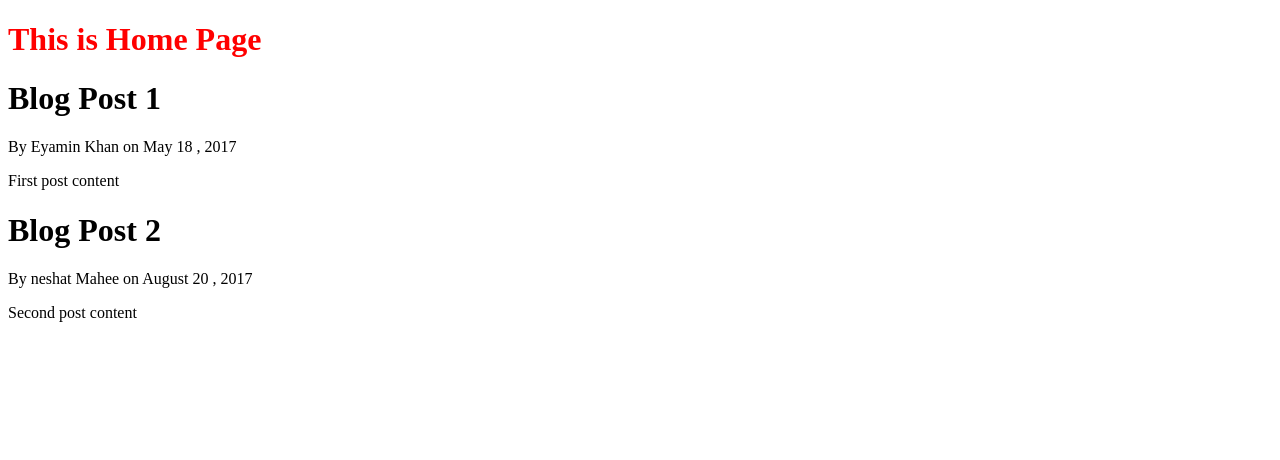
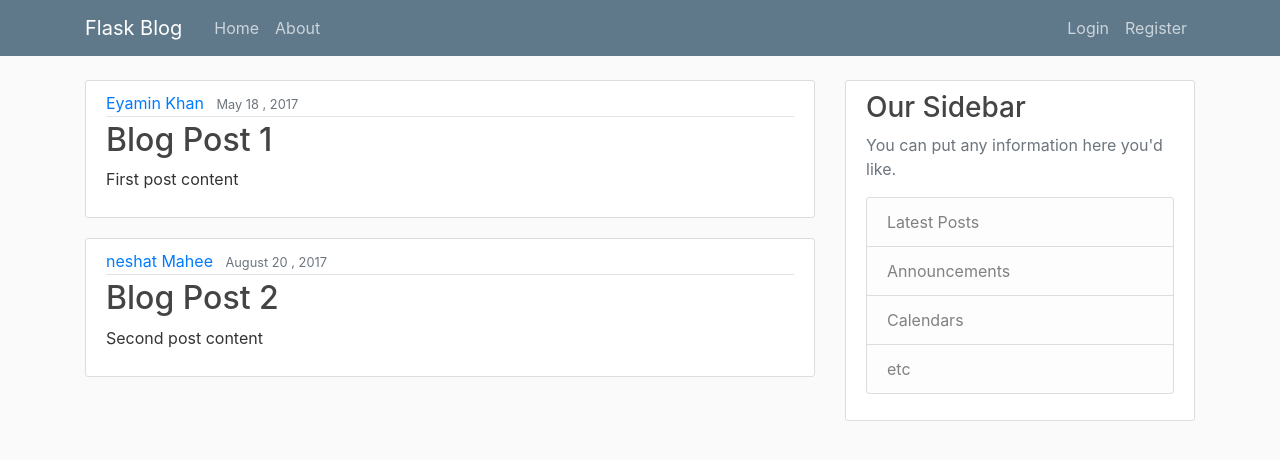
Before and after one commit to Maxyee/Flask-Blog, a Flask app: page /Home in a window 1280 px wide. Shown: the top 460 px of the page. Run offline with Flask 2, Linux system fonts and the light colour scheme; some libraries are stand-ins or nearby versions.

Commit message:
Added the template file in a organized way and shorten the repeted code by using layout.html file

```diff
--- a/flask_blog/flaskblog.py
+++ b/flask_blog/flaskblog.py
@@ -1,4 +1,4 @@
-from flask import Flask, render_template
+from flask import Flask, render_template, url_for
 app = Flask(__name__)
 
 
@@ -17,17 +17,18 @@ posts = [
     }
 ]
 
+
 @app.route("/")
-def hello():
-    return "<h1>Hello World!</h1>"
+def Start():
+    return render_template('start.html')
 
 @app.route("/Home")
 def Home():
-    return render_template('home.html', posts = posts)
+    return render_template('home.html', posts = posts, title='Home')
 
 @app.route("/About")
 def About():
-    return "This is About page"
+    return render_template('about.html', title = 'About')
 
 
 if __name__ == "__main__":
--- /dev/null
+++ b/flask_blog/static/main.css
@@ -0,0 +1,80 @@
+body {
+    background: #fafafa;
+    color: #333333;
+    margin-top: 5rem;
+  }
+
+  h1, h2, h3, h4, h5, h6 {
+    color: #444444;
+  }
+
+  .bg-steel {
+    background-color: #5f788a;
+  }
+
+  .site-header .navbar-nav .nav-link {
+    color: #cbd5db;
+  }
+
+  .site-header .navbar-nav .nav-link:hover {
+    color: #ffffff;
+  }
+
+  .site-header .navbar-nav .nav-link.active {
+    font-weight: 500;
+  }
+
+  .content-section {
+    background: #ffffff;
+    padding: 10px 20px;
+    border: 1px solid #dddddd;
+    border-radius: 3px;
+    margin-bottom: 20px;
+  }
+
+  .article-title {
+    color: #444444;
+  }
+
+  a.article-title:hover {
+    color: #428bca;
+    text-decoration: none;
+  }
+
+  .article-content {
+    white-space: pre-line;
+  }
+
+  .article-img {
+    height: 65px;
+    width: 65px;
+    margin-right: 16px;
+  }
+
+  .article-metadata {
+    padding-bottom: 1px;
+    margin-bottom: 4px;
+    border-bottom: 1px solid #e3e3e3
+  }
+
+  .article-metadata a:hover {
+    color: #333;
+    text-decoration: none;
+  }
+
+  .article-svg {
+    width: 25px;
+    height: 25px;
+    vertical-align: middle;
+  }
+
+  .account-img {
+    height: 125px;
+    width: 125px;
+    margin-right: 20px;
+    margin-bottom: 16px;
+  }
+
+  .account-heading {
+    font-size: 2.5rem;
+  }
--- a/flask_blog/templates/about.html
+++ b/flask_blog/templates/about.html
@@ -0,0 +1,4 @@
+{% extends 'layout.html' %}
+{% block content %}
+    <h1>This is About Page</h1>
+{% endblock content %}
--- a/flask_blog/templates/home.html
+++ b/flask_blog/templates/home.html
@@ -1,13 +1,15 @@
-<!DOCTYPE html>
-  <head>
-        <title>Home</title>
-  </head>
-  <body>
-      <h1 style="color:red;">This is Home Page </h1>
-      {% for post in posts%}
-          <h1>{{ post.title }}</h1>
-          <p>By {{post.author}} on {{ post.date_posted }}</p>
-          <p>{{ post.content }}</p>
-      {% endfor %}
-  </body>
-</html>
+{% extends 'layout.html' %}
+{% block content %}
+    {% for post in posts%}
+        <article class="media content-section">
+          <div class="media-body">
+            <div class="article-metadata">
+              <a class="mr-2" href="#">{{ post.author }}</a>
+              <small class="text-muted">{{ post.date_posted }}</small>
+            </div>
+            <h2><a class="article-title" href="#">{{ post.title }}</a></h2>
+            <p class="article-content">{{ post.content }}</p>
+          </div>
+        </article>
+    {% endfor %}
+{% endblock content %}
--- /dev/null
+++ b/flask_blog/templates/layout.html
@@ -0,0 +1,71 @@
+<!DOCTYPE html>
+<html>
+    <head>
+        <meta charset="utf-8">
+        <meta name="viewport" content="width=device-width, initial-scale=1, shrink-to-fit=no">
+
+        <!-- Bootstrap CSS -->
+        <link rel="stylesheet" href="https://stackpath.bootstrapcdn.com/bootstrap/4.1.3/css/bootstrap.min.css" integrity="sha384-MCw98/SFnGE8fJT3GXwEOngsV7Zt27NXFoaoApmYm81iuXoPkFOJwJ8ERdknLPMO" crossorigin="anonymous">
+        <link rel="stylesheet" type="text/css" href="{{ url_for('static', filename='main.css') }}"/>
+
+        {% if title %}
+            <title>Flask-Blog-{{ title }}</title>
+        {% else %}
+            <title>Flask-Blog</title>
+        {% endif %}
+    </head>
+
+    <body>
+        <header class="site-header">
+            <nav class="navbar navbar-expand-md navbar-dark bg-steel fixed-top">
+                <div class="container">
+                <a class="navbar-brand mr-4" href="/">Flask Blog</a>
+                <button class="navbar-toggler" type="button" data-toggle="collapse" data-target="#navbarToggle" aria-controls="navbarToggle" aria-expanded="false" aria-label="Toggle navigation">
+                    <span class="navbar-toggler-icon"></span>
+                </button>
+                <div class="collapse navbar-collapse" id="navbarToggle">
+                    <div class="navbar-nav mr-auto">
+                    <a class="nav-item nav-link" href="/">Home</a>
+                    <a class="nav-item nav-link" href="/about">About</a>
+                    </div>
+                    <!-- Navbar Right Side -->
+                    <div class="navbar-nav">
+                    <a class="nav-item nav-link" href="/login">Login</a>
+                    <a class="nav-item nav-link" href="/register">Register</a>
+                    </div>
+                </div>
+                </div>
+            </nav>
+        </header>
+
+        <main role="main" class="container">
+            <div class="row">
+                <div class="col-md-8">
+                {% block content %}{% endblock %}
+                </div>
+                <div class="col-md-4">
+                <div class="content-section">
+                    <h3>Our Sidebar</h3>
+                    <p class='text-muted'>You can put any information here you'd like.
+                    <ul class="list-group">
+                        <li class="list-group-item list-group-item-light">Latest Posts</li>
+                        <li class="list-group-item list-group-item-light">Announcements</li>
+                        <li class="list-group-item list-group-item-light">Calendars</li>
+                        <li class="list-group-item list-group-item-light">etc</li>
+                    </ul>
+                    </p>
+                </div>
+                </div>
+            </div>
+        </main>
+
+
+
+
+
+        <script src="https://code.jquery.com/jquery-3.3.1.slim.min.js" integrity="sha384-q8i/X+965DzO0rT7abK41JStQIAqVgRVzpbzo5smXKp4YfRvH+8abtTE1Pi6jizo" crossorigin="anonymous"></script>
+        <script src="https://cdnjs.cloudflare.com/ajax/libs/popper.js/1.14.3/umd/popper.min.js" integrity="sha384-ZMP7rVo3mIykV+2+9J3UJ46jBk0WLaUAdn689aCwoqbBJiSnjAK/l8WvCWPIPm49" crossorigin="anonymous"></script>
+        <script src="https://stackpath.bootstrapcdn.com/bootstrap/4.1.3/js/bootstrap.min.js" integrity="sha384-ChfqqxuZUCnJSK3+MXmPNIyE6ZbWh2IMqE241rYiqJxyMiZ6OW/JmZQ5stwEULTy" crossorigin="anonymous"></script>
+
+    </body>
+</html>
```
Also changed, not shown: flask_blog/templates/start.html (added, +12 -0 lines).
